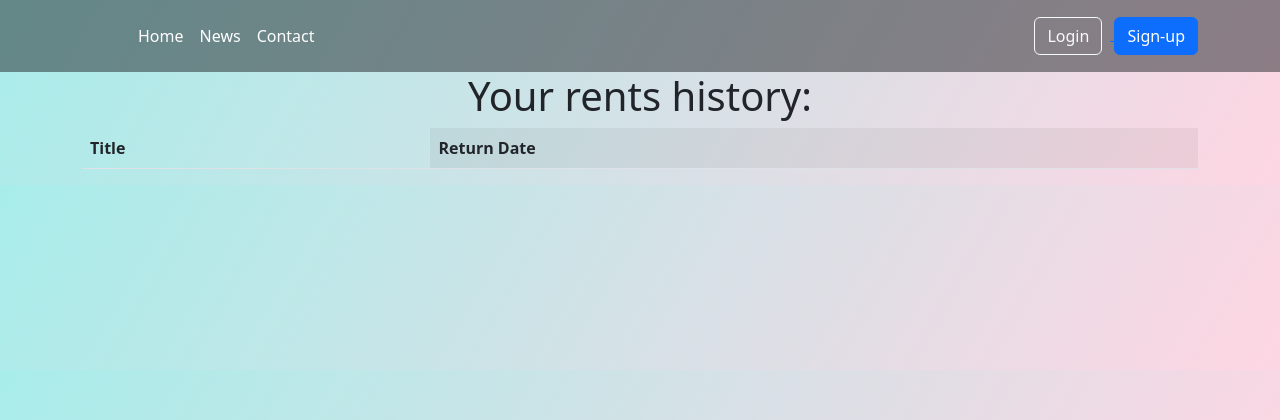
After one commit to Fircen/BookAPP, a Django app: page /rent_history/ in a window 1280 px wide. The commit adds this page. Shown: the top 420 px of the page. Run offline with Django 4.2, Linux system fonts and the light colour scheme; data comes from the database, SQL or seed files in the repository; both versions use the stored data as it was after the commit; lists and menus that the app fills with data are empty.

Commit message:
add rent history

```diff
--- a/base/templates/base/book.html
+++ b/base/templates/base/book.html
@@ -5,7 +5,7 @@
 <div class="container">
 
   <div class="d-flex align-items-center justify-content-center ">
-    <h1>Your books:</h1>
+    <h1>All Books:</h1>
   </div>
 
   <table class="table table-striped-columns">
--- /dev/null
+++ b/base/templates/base/rent_history.html
@@ -0,0 +1,35 @@
+{%extends 'base.html'%}
+
+{% block content %}
+
+<div class="container">
+
+    <div class="d-flex align-items-center justify-content-center ">
+        <h1>Your rents history:</h1>
+    </div>
+
+    <table class="table table-striped-columns">
+        <thead>
+            <tr>
+                <th scope="col">Title</th>
+
+                <th scope="col">Return Date</th>
+            </tr>
+        </thead>
+        <tbody>
+            {% for r in retruns %}
+
+            <tr>
+                <td>{{r.book.title}}</td>
+                <td>{{r.date}}</td>
+            </tr>
+
+            {% endfor %}
+        </tbody>
+    </table>
+
+
+
+
+</div>
+{% endblock content %}
--- a/base/urls.py
+++ b/base/urls.py
@@ -2,15 +2,16 @@ from django.urls import path
 from . import views
 
 urlpatterns = [
-    path('',views.home, name="home"),
-    path('add_book/',views.addBook, name="addBook"),
-    path('login/',views.loginPage, name="login"),
-    path('logout/',views.logoutPage, name="logout"),
-    path('register/',views.registerUser, name="register"),
-    path('searchbook/',views.searchbook, name="search"),
-    path('my_book/',views.mybook, name="my_book"),
+    path('', views.home, name="home"),
+    path('add_book/', views.addBook, name="addBook"),
+    path('login/', views.loginPage, name="login"),
+    path('logout/', views.logoutPage, name="logout"),
+    path('register/', views.registerUser, name="register"),
+    path('searchbook/', views.searchbook, name="search"),
+    path('my_book/', views.mybook, name="my_book"),
     path('books/', views.books, name='books'),
-    path('rent_book/<str:pk>', views.rentBook, name = 'rentbook'),
-    path('return_book/<str:pk>', views.returnBook, name = 'return-book')
+    path('rent_book/<str:pk>', views.rentBook, name='rentbook'),
+    path('return_book/<str:pk>', views.returnBook, name='return-book'),
+    path('rent_history/', views.returnHistory, name='return-history')
 
 ]
--- a/base/views.py
+++ b/base/views.py
@@ -10,28 +10,35 @@ from dateutil.relativedelta import relativedelta
 from datetime import date
 
 # Create your views here.
+
+
 def home(request):
     return render(request, 'base/home.html')
 
+
 def books(request):
     book = Book.objects.all()
-    context = {'books' : book}
+    context = {'books': book}
     return render(request, 'base/book.html', context)
+
 
 def searchbook(request):
     if request.method == 'POST':
         rentBook(request)
     if request.method == 'GET':
-        q=request.GET.get('q')
-        book = Book.objects.filter(Q(title__icontains = q) | Q(author__icontains =q))
-        return render(request, 'base/book.html', {'books' : book})
+        q = request.GET.get('q')
+        book = Book.objects.filter(
+            Q(title__icontains=q) | Q(author__icontains=q))
+        return render(request, 'base/book.html', {'books': book})
+
 
 def mybook(request):
-    book = Book.objects.filter(rents__user = request.user.id)
-    rent = rents.objects.filter(user = request.user.id)
+    book = Book.objects.filter(rents__user=request.user.id)
+    rent = rents.objects.filter(user=request.user.id)
 
-    context = {'books' : book, 'rents' : rent}
+    context = {'books': book, 'rents': rent}
     return render(request, 'base/my_book.html', context)
+
 
 def addBook(request):
     form = BookForm()
@@ -44,6 +51,7 @@ def addBook(request):
     context = {'form': form}
     return render(request, 'base/add_book.html', context)
 
+
 def loginPage(request):
     if request.method == 'POST':
         username = request.POST.get('username')
@@ -54,39 +62,44 @@ def loginPage(request):
         except:
             messages.error(request, 'User does not exist')
 
-        user = authenticate(request, username=username,password=password)
+        user = authenticate(request, username=username, password=password)
         if user is not None:
             login(request, user)
             return redirect('home')
         else:
-             messages.error(request, 'Username or password dont match')
+            messages.error(request, 'Username or password dont match')
 
-    context={}
+    context = {}
     return render(request, 'base/login.html', context)
+
 
 def logoutPage(request):
     logout(request)
     return redirect('home')
 
+
 def registerUser(request):
-	if request.method == "POST":
-		form = NewUserForm(request.POST)
-		if form.is_valid():
-			user = form.save()
-			login(request, user)
-			messages.success(request, "Registration successful." )
-			return redirect("home")
-		messages.error(request, "Unsuccessful registration. Invalid information.")
-	form = NewUserForm()
-	return render (request=request, template_name="base/register.html", context={"register_form":form})
+    if request.method == "POST":
+        form = NewUserForm(request.POST)
+        if form.is_valid():
+            user = form.save()
+            login(request, user)
+            messages.success(request, "Registration successful.")
+            return redirect("home")
+        messages.error(
+            request, "Unsuccessful registration. Invalid information.")
+    form = NewUserForm()
+    return render(request=request, template_name="base/register.html", context={"register_form": form})
 
-def rentBook(request,pk):
-    selectBook =  Book.objects.get(id = pk)
+
+def rentBook(request, pk):
+    selectBook = Book.objects.get(id=pk)
     if request.method == "POST":
         currentUser = request.user
         date_r = date.today() + relativedelta(weeks=+3)
         if selectBook.free:
-            rents.objects.create(user = currentUser, book = selectBook,return_date = date_r )
+            rents.objects.create(
+                user=currentUser, book=selectBook, return_date=date_r)
             selectBook.free = 0
             selectBook.save(update_fields=['free'])
             return redirect('my_book')
@@ -94,15 +107,21 @@ def rentBook(request,pk):
             messages.error(request, "Book is already taken")
     return render(request, 'base/add_rent.html', {'obj': selectBook})
 
-def returnBook(request,pk):
-    selectBook = Book.objects.get(id = pk)
-    selectRent = rents.objects.get(book = pk)
+
+def returnBook(request, pk):
+    selectBook = Book.objects.get(id=pk)
+    selectRent = rents.objects.get(book=pk)
     if request.method == "POST":
         if selectBook.free == 0:
             currentUser = request.user
-            Returns.objects.create(user = currentUser, book = selectBook)
+            Returns.objects.create(user=currentUser, book=selectBook)
             selectBook.free = 1
             selectBook.save(update_fields=['free'])
             selectRent.delete()
             return redirect('my_book')
     return render(request, 'base/add_return.html', {'obj': selectBook})
+
+
+def returnHistory(request):
+    Return = Returns.objects.filter(user=request.user.id)
+    return render(request, 'base/rent_history.html', {'retruns': Return})
--- a/templates/navbar.html
+++ b/templates/navbar.html
@@ -1,20 +1,18 @@
-
-
-
 {% if request.user.is_staff %}
 <header class="p-3 text-bg-dark bg-opacity-50">
   <div class="container">
     <div class="d-flex flex-wrap align-items-center justify-content-center justify-content-lg-start">
       <a href="/" class="d-flex align-items-center mb-2 mb-lg-0 text-white text-decoration-none">
-          <svg class="bi me-2" width="40" height="32" role="img" aria-label="Bootstrap"><use xlink:href="#bootstrap"></use></svg>
+        <svg class="bi me-2" width="40" height="32" role="img" aria-label="Bootstrap">
+          <use xlink:href="#bootstrap"></use>
+        </svg>
       </a>
 
       <ul class="nav col-12 col-lg-auto me-lg-auto mb-2 justify-content-center mb-md-0">
         <li><a href="/" class="nav-link px-2 text-white">Home</a></li>
         <li><a href="/books" class="nav-link px-2 text-white">Books</a></li>
         <li><a href="/add_book" class="nav-link px-2 text-white">Add Book</a></li>
-          <li><a href="" class="nav-link px-2 text-white">Add Rent</a></li>
-          <li><a href="" class="nav-link px-2 text-white">Add Return</a></li>
+
       </ul>
 
       <div class="text-end">
@@ -30,13 +28,15 @@
   <div class="container">
     <div class="d-flex flex-wrap align-items-center justify-content-center justify-content-lg-start">
       <a href="/" class="d-flex align-items-center mb-2 mb-lg-0 text-white text-decoration-none">
-          <svg class="bi me-2" width="40" height="32" role="img" aria-label="Bootstrap"><use xlink:href="#bootstrap"></use></svg>
+        <svg class="bi me-2" width="40" height="32" role="img" aria-label="Bootstrap">
+          <use xlink:href="#bootstrap"></use>
+        </svg>
       </a>
 
       <ul class="nav col-12 col-lg-auto me-lg-auto mb-2 justify-content-center mb-md-0">
         <li><a href="/" class="nav-link px-2 text-white">Home</a></li>
-          <li><a href="/my_book" class="nav-link px-2 text-white">My_book</a></li>
-          <li><a href="" class="nav-link px-2 text-white">Contact</a></li>
+        <li><a href="/my_book" class="nav-link px-2 text-white">My book</a></li>
+        <li><a href="{% url 'return-history' %}" class="nav-link px-2 text-white">Rent history</a></li>
       </ul>
       <div class="text-end">
         <div class="text-end">
@@ -53,7 +53,9 @@
   <div class="container">
     <div class="d-flex flex-wrap align-items-center justify-content-center justify-content-lg-start">
       <a href="/" class="d-flex align-items-center mb-2 mb-lg-0 text-white text-decoration-none">
-        <svg class="bi me-2" width="40" height="32" role="img" aria-label="Bootstrap"><use xlink:href="#bootstrap"></use></svg>
+        <svg class="bi me-2" width="40" height="32" role="img" aria-label="Bootstrap">
+          <use xlink:href="#bootstrap"></use>
+        </svg>
       </a>
 
       <ul class="nav col-12 col-lg-auto me-lg-auto mb-2 justify-content-center mb-md-0">
```
Also changed, not shown: db.sqlite3. Lines whose indentation alone changed are shown as unchanged.
